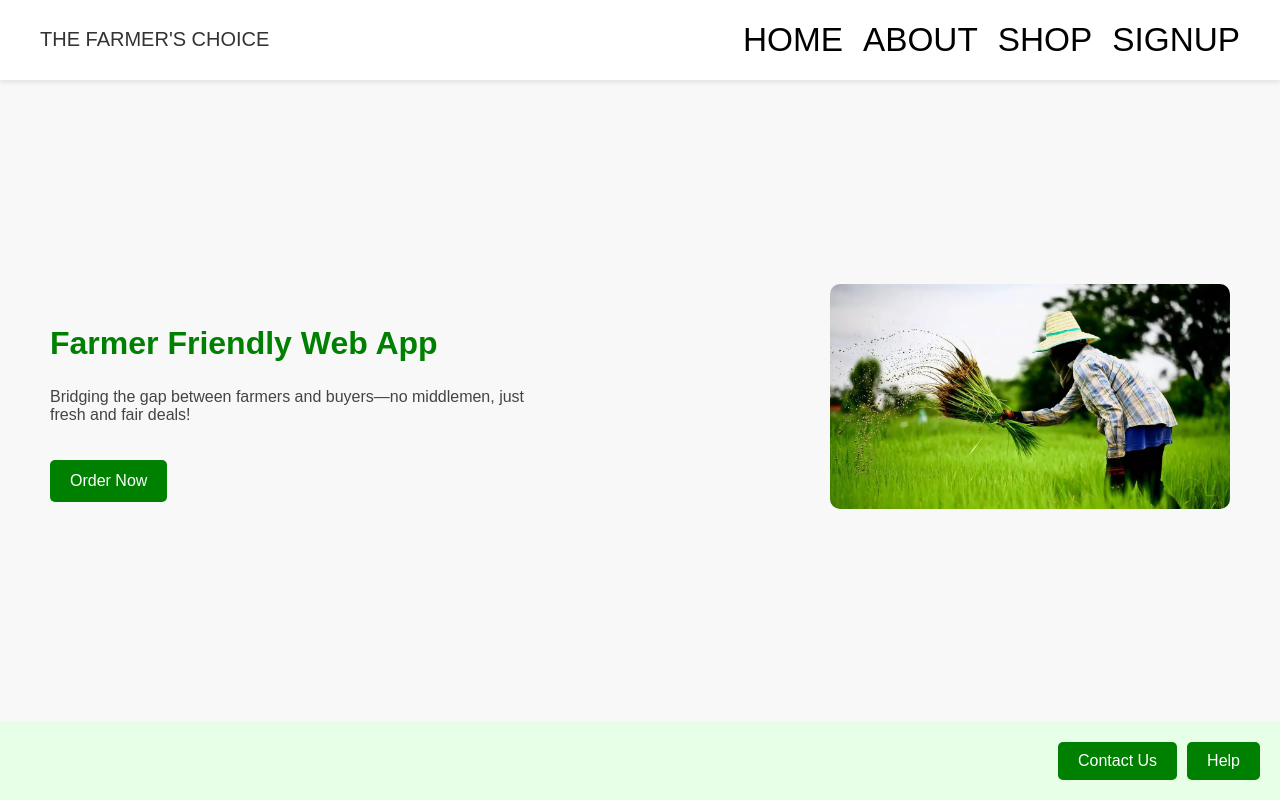
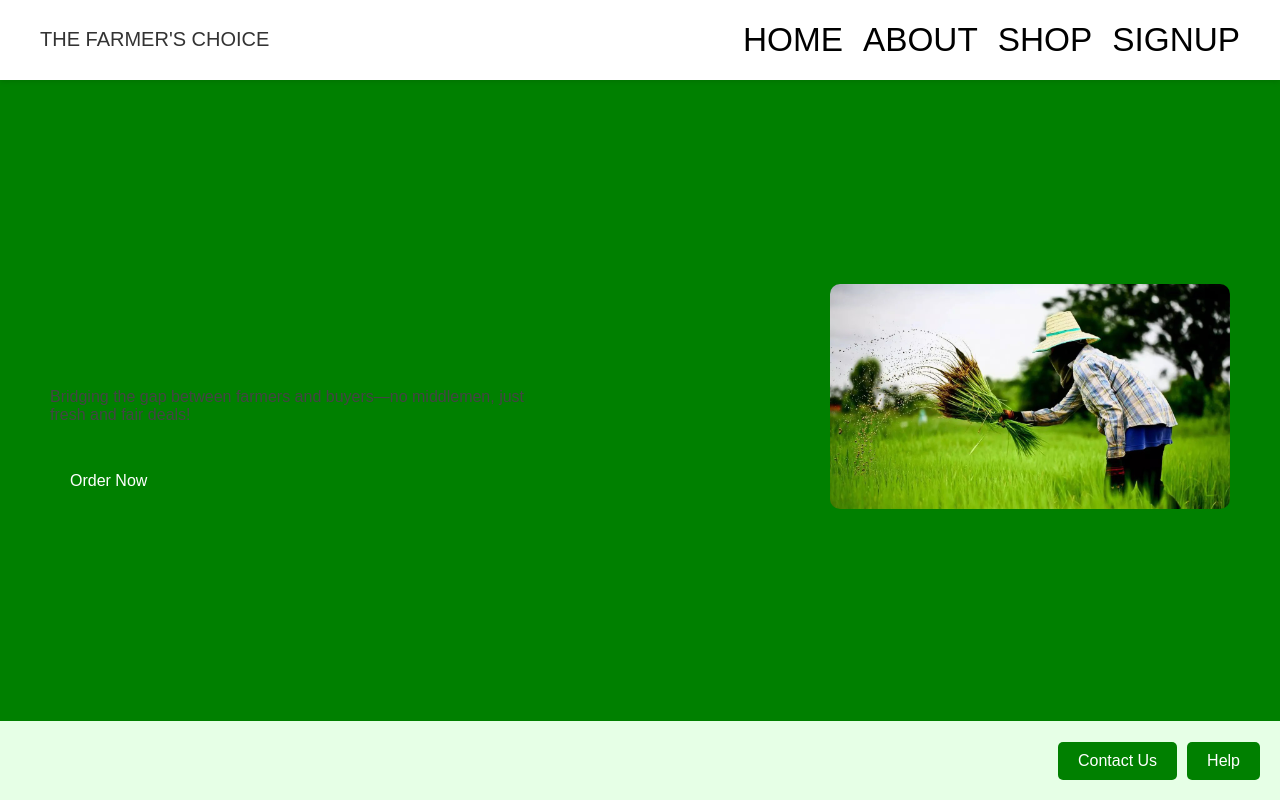
Before and after one commit to 2300033836/AGRICULTUREAPP, a React (Vite) app: page / in a window 1280 px wide. Built offline with nearby package versions, Linux system fonts and the light colour scheme.

Commit message:
Update App.css

```diff
--- a/src/App.css
+++ b/src/App.css
@@ -4,7 +4,7 @@ body, html, #root {
   padding: 0;
   height: 100%;
   font-family: Arial, sans-serif;
-  background-color: #f8f8f8;
+  background-color: green;
 }
 
 .app {
```
